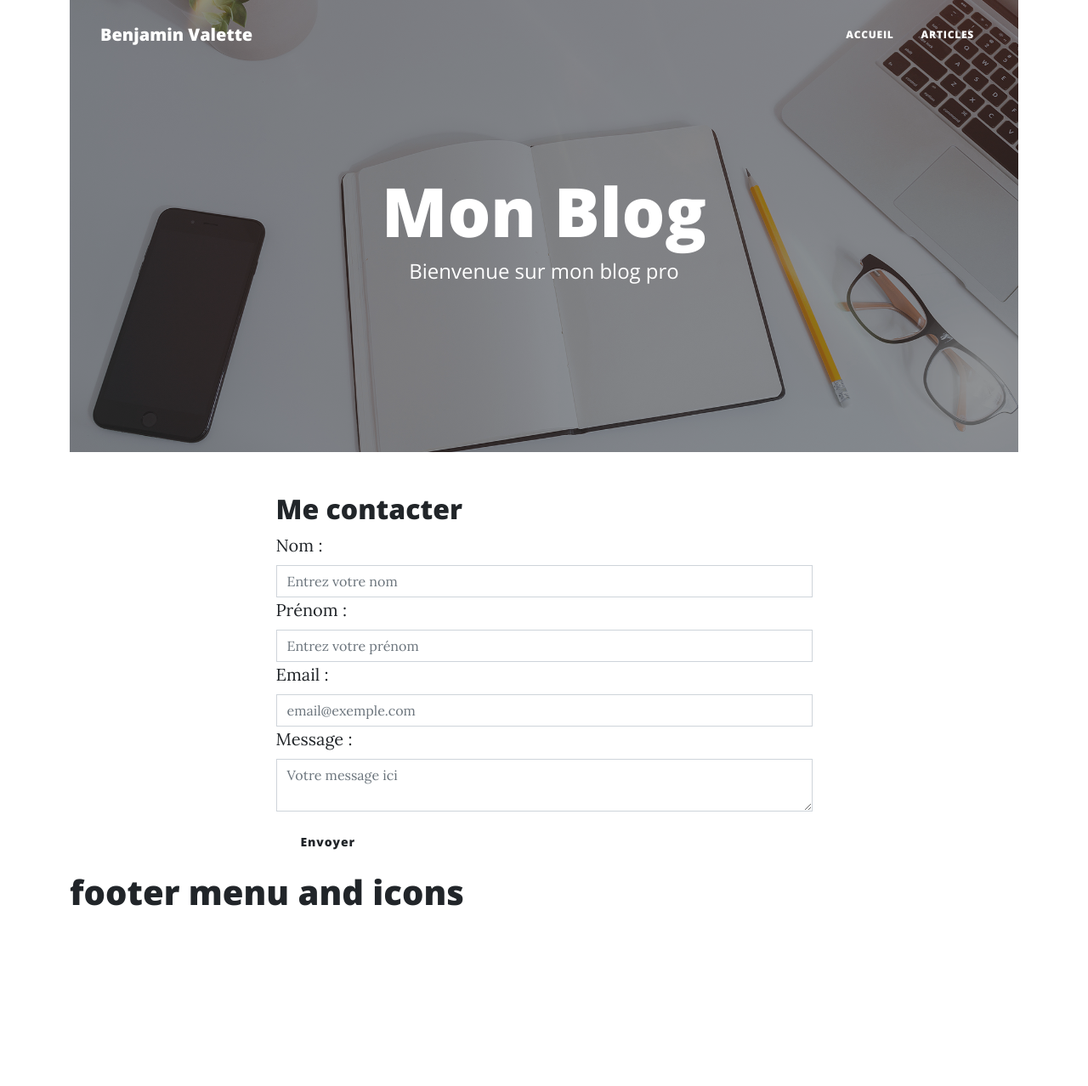
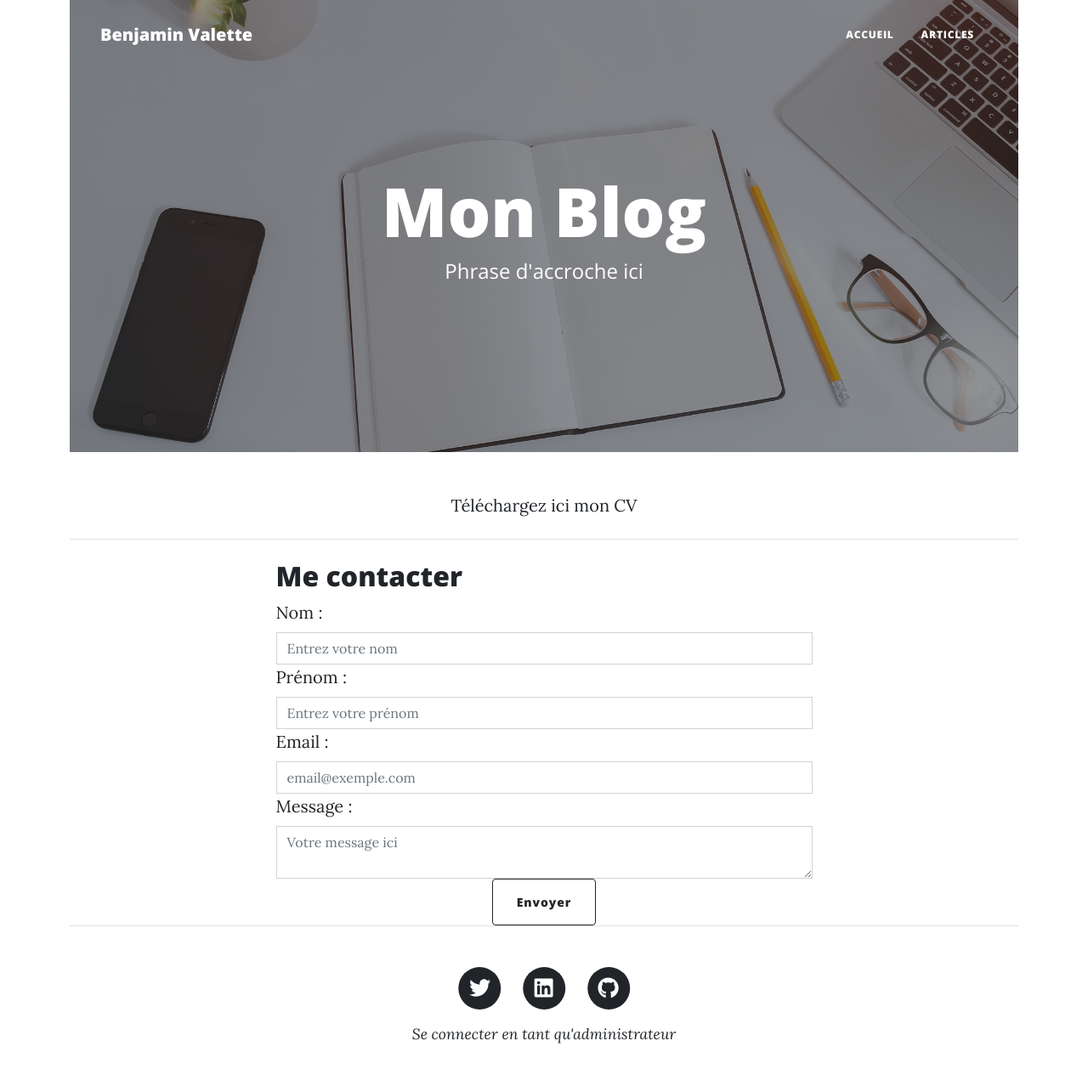
Before and after one commit to BenjVA/pro-blog, a PHP site: page / in a window 1280 px wide. Shown: the whole page at 85% size. Before the commit the page ends 1066 px from the top, so only its background shows below. Run offline with PHP 8.4, Linux system fonts and the light colour scheme; data that the repository does not hold is empty; some libraries are stand-ins or nearby versions.

Commit message:
Changing paths of img and CV files, changing alignement and buttons, adding footer social media links and admin link

```diff
--- a/src/template/article.html.twig
+++ b/src/template/article.html.twig
@@ -3,7 +3,7 @@
 {% block content %}
 
     <body>
-        <header class="masthead" style="background-image: url('/src/assets/img/post-bg.jpg')">
+        <header class="masthead" style="background-image: url('/src/assets/Public/img/post-bg.jpg')">
             <div class="container position-relative px-4 px-lg-5">
                 <div class="row gx-4 gx-lg-5 justify-content-center">
                     <div class="col-md-10 col-lg-8 col-xl-7">
--- a/src/template/articles.html.twig
+++ b/src/template/articles.html.twig
@@ -3,7 +3,7 @@
 {% block content %}
 
     <body>
-    <header class="masthead" style="background-image: url('/src/assets/img/about-bg.jpg')">
+    <header class="masthead" style="background-image: url('/src/assets/Public/img/about-bg.jpg')">
         <div class="container position-relative px-4 px-lg-5">
             <div class="row gx-4 gx-lg-5 justify-content-center">
                 <div class="col-md-10 col-lg-8 col-xl-7">
@@ -17,11 +17,12 @@
     </header>
         <div class="container">
             <div class="row gy-4 py-4 justify-content-center">
-                <div class="col-md-10 col-lg-8 col-xl-7">
+                <div class="col-md-10 col-lg-8 col-xl-7 text-center">
                     {% for article in articles %}
                         <h2>{{ article.title }}</h2>
                         <p>{{ article.short }}</p>
                         <a href="?action=article&id={{ article.id }}" class="btn btn-outline py-4">Lire cet article</a>
+                        <hr class="my-4">
                     {% endfor %}
                 </div>
             </div>
--- a/src/template/footer.html.twig
+++ b/src/template/footer.html.twig
@@ -1,5 +1,41 @@
 {% block footer %}
 
-    <h1>footer menu and icons</h1>
+    <footer class="border-top">
+        <div class="container px-4 px-lg-5">
+            <div class="row gx-4 gx-lg-5 justify-content-center">
+                <div class="col-md-10 col-lg-8 col-xl-7">
+                    <ul class="list-inline text-center">
+                        <li class="list-inline-item">
+                            <a href="https://twitter.com/BenjaminValett2">
+                                    <span class="fa-stack fa-lg">
+                                        <i class="fas fa-circle fa-stack-2x"></i>
+                                        <i class="fab fa-twitter fa-stack-1x fa-inverse"></i>
+                                    </span>
+                            </a>
+                        </li>
+                        <li class="list-inline-item">
+                            <a href="https://www.linkedin.com/in/benjamin-valette-089298247/">
+                                    <span class="fa-stack fa-lg">
+                                        <i class="fas fa-circle fa-stack-2x"></i>
+                                        <i class="fab fa-linkedin fa-stack-1x fa-inverse"></i>
+                                    </span>
+                            </a>
+                        </li>
+                        <li class="list-inline-item">
+                            <a href="https://github.com/BenjVA">
+                                    <span class="fa-stack fa-lg">
+                                        <i class="fas fa-circle fa-stack-2x"></i>
+                                        <i class="fab fa-github fa-stack-1x fa-inverse"></i>
+                                    </span>
+                            </a>
+                        </li>
+                    </ul>
+                    <div class="small text-center text-muted fst-italic">
+                        <a href="">Se connecter en tant qu'administrateur</a>
+                    </div>
+                </div>
+            </div>
+        </div>
+    </footer>
 
 {% endblock %}
--- a/src/template/header.html.twig
+++ b/src/template/header.html.twig
@@ -54,5 +54,6 @@
 
             <script src="https://cdn.jsdelivr.net/npm/bootstrap@5.1.3/dist/js/bootstrap.bundle.min.js" integrity="sha384-ka7Sk0Gln4gmtz2MlQnikT1wXgYsOg+OMhuP+IlRH9sENBO0LRn5q+8nbTov4+1p" crossorigin="anonymous"></script>
 
+            <script src="/src/assets/js/scripts.js"></script>
     </body>
 </html>
--- a/src/template/homepage.html.twig
+++ b/src/template/homepage.html.twig
@@ -2,27 +2,32 @@
 
 {% block content %}
     <body>
-        <header class="masthead" style="background-image: url('/src/assets/img/home-bg.jpg')">
+        <header class="masthead" style="background-image: url('/src/assets/Public/img/home-bg.jpg')">
             <div class="container position-relative px-4 px-lg-5">
                 <div class="row gx-4 gx-lg-5 justify-content-center">
                     <div class="col-md-10 col-lg-8 col-xl-7">
                         <div class="site-heading">
                             <h1>Mon Blog</h1>
-                            <span class="subheading">Bienvenue sur mon blog pro</span>
+                            <span class="subheading">Phrase d'accroche ici</span>
                         </div>
                     </div>
                 </div>
             </div>
         </header>
         <div class="row gx-4 gx-lg-5 justify-content-center">
-                <div class="col-md-10 col-lg-8 col-xl-7">
+                <div class="col-md-10 col-lg-8 col-xl-7 text-center">
                     {% for recentArticle in recentArticles %}
                         <h2>{{ recentArticle.title }}</h2>
                         <p>{{ recentArticle.short }}</p>
                         <a href="?action=articles" class="btn btn-outline py-4">Voir les différents articles</a>
+                        <hr class="my-4">
                     {% endfor %}
                 </div>
         </div>
+        <div class="text-center">
+            <a href="/src/assets/Public/CV/CV.pdf">Téléchargez ici mon CV</a>
+        </div>
+        <hr class="my-4">
         <div class="row gx-4 gx-lg-5 justify-content-center">
             <div class="col-md-10 col-lg-8 col-xl-7">
                 <h2>Me contacter</h2>
@@ -43,7 +48,9 @@
                             <label for="message" class="form-label">Message :</label>
                             <textarea class="form-control" id="message" placeholder="Votre message ici"></textarea>
                         </div>
-                        <button type="submit" class="btn btn-outline py-4">Envoyer</button>
+                        <div class="text-center">
+                            <button type="submit" class="btn btn-outline-dark">Envoyer</button>
+                        </div>
                     </form>
             </div>
         </div>
```
Also changed, not shown: src/assets/Public/img/about-bg.jpg (added), src/assets/Public/img/contact-bg.jpg (renamed from src/assets/img/contact-bg.jpg), src/assets/Public/img/home-bg.jpg (renamed from src/assets/img/home-bg.jpg), src/assets/Public/img/post-bg.jpg (added), src/assets/Public/img/post-sample-image.jpg (renamed from src/assets/img/post-sample-image.jpg), 3 other files.
